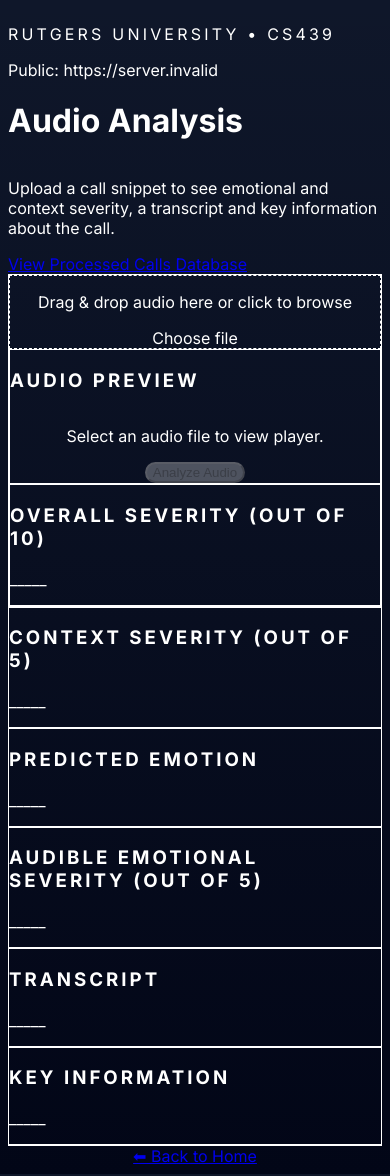
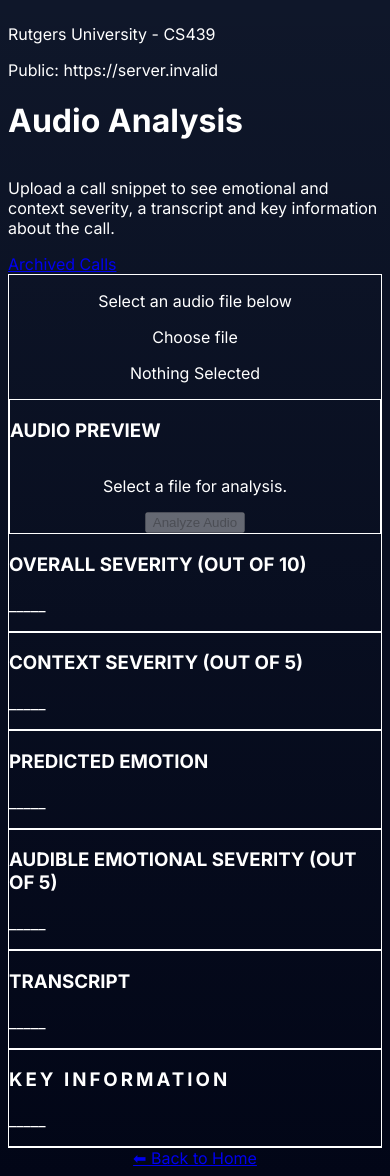
Before and after one commit to Shlok2004/DS_Project, a Next.js app: page /analyze in a window 390 px wide. Built offline with nearby package versions, Linux system fonts and the light colour scheme; no server answers.

Commit message:
Fixed call page styling bugs

```diff
--- a/app/analyze/page.tsx
+++ b/app/analyze/page.tsx
@@ -84,48 +84,37 @@ export default function AnalyzePage() {
     };
   }, [audioPath]);
 
-  console.log("ENV TEST:", process.env.NEXT_PUBLIC_API_URL);
+  console.log("ENV EXISTS:", process.env.NEXT_PUBLIC_API_URL);
 
   return (
-    <div className="min-h-screen bg-gradient-to-b from-black via-slate-900 to-black text-slate-100 flex items-center justify-center px-6 py-10">
-      <div className="w-full max-w-6xl flex flex-col gap-6">
+    <div className="min-h-screen">
+      <div className="w-full">
 
         {/* HEADER */}
-        <header className="flex flex-col gap-3">
-          <p className="text-xs uppercase tracking-[0.2em] text-red-400">
-            Rutgers University • CS439
+        <header className="flex flex-col">
+          <p>
+            Rutgers University - CS439
           </p>
           <div>
             Public: {process.env.NEXT_PUBLIC_API_URL}
           </div>
-          <h1 className="text-3xl font-bold">Audio Analysis</h1>
-
-          <p className="text-sm text-slate-300 max-w-2xl">
-            Upload a call snippet to see emotional and context severity, a transcript and key information about the call.
-          </p>
-
-          {/* NEW BUTTON → Calls Database */}
+          <h1 className="text-3xl">Audio Analysis</h1>
+          <p>Upload a call snippet to see emotional and context severity, a transcript and key information about the call.</p>
+          {/* ARCHIVED CALLS */}
           <Link
             href="/calls"
-            className="inline-block w-fit px-5 py-2 rounded-full bg-slate-800 text-white text-sm font-semibold shadow-md hover:bg-slate-700 transition"
           >
-            View Processed Calls Database
+            Archived Calls
           </Link>
         </header>
 
         {/* MAIN GRID */}
-        <div className="grid grid-cols-1 lg:grid-cols-[1.05fr_1fr] gap-5">
-
-          {/* LEFT PANEL */}
-          <section className="bg-slate-950 border border-slate-800 rounded-2xl p-5 flex flex-col gap-4">
-
+        <div>
+          <section className="border">
             {/* UPLOAD */}
-            <div className="border border-dashed border-slate-700 rounded-xl p-5 flex flex-col items-center bg-slate-900/70">
-              <p className="text-sm text-slate-200 mb-3">
-                Drag & drop audio here or click to browse
-              </p>
-
-              <label className="px-5 py-2 bg-red-600 rounded-full text-white cursor-pointer font-semibold hover:bg-red-500 transition">
+            <div className="flex flex-col items-center">
+              <p>Select an audio file below</p>
+              <label>
                 Choose file
                 <input
                   type="file"
@@ -136,20 +125,18 @@ export default function AnalyzePage() {
                 />
               </label>
 
-              {file && (
-                <p className="mt-3 text-xs text-slate-200">
-                  Selected: <span className="font-semibold">{file.name}</span>
-                </p>
-              )}
+              {file ? (
+                <p>Selected: <span>{file.name}</span></p>
+              ) : (<p>Nothing Selected</p>)}
             </div>
 
             {/* AUDIO PREVIEW */}
-            <div className="bg-slate-900 border border-slate-800 rounded-xl p-4">
-              <h3 className="text-xs uppercase tracking-[0.16em] text-slate-300 mb-1">
-                Audio Preview
+            <div className="border">
+              <h3>
+                AUDIO PREVIEW
               </h3>
 
-              <div className="h-16 flex items-center justify-center">
+              <div className="flex justify-center">
                 {audioPath ? (
                   <audio
                     className="w-full"
@@ -157,25 +144,20 @@ export default function AnalyzePage() {
                     src={audioPath}
                     controls
                   >
-                    Invalid audio file.
+                    Invalid audio.
                   </audio>
                 ) : (
-                  <p className="text-sm text-slate-500">
-                    Select an audio file to view player.
+                  <p>
+                    Select a file for analysis.
                   </p>
                 )}
               </div>
 
-              {/* ACTION BUTTONS */}
-              <div className="flex justify-center mt-3 text-xs">
-
+              {/* ANALYZE BUTTON */}
+              <div className="flex justify-center">
                 <button
                   onClick={analyze}
                   disabled={!file || processing}
-                  className={`px-4 py-1 rounded-full font-semibold ${file && !processing
-                    ? "bg-red-600 text-white hover:bg-red-500"
-                    : "bg-slate-800 text-slate-500"
-                    }`}
                 >
                   {processing ? "Analyzing…" : "Analyze Audio"}
                 </button>
@@ -183,66 +165,39 @@ export default function AnalyzePage() {
             </div>
 
             {/* SEVERITY */}
-            <div className="bg-slate-900 border border-slate-800 rounded-xl p-4">
-              <h3 className="text-xs uppercase tracking-[0.16em] text-slate-300 mb-1">
-                Overall Severity (Out of 10)
-              </h3>
-              <p className="text-9xl font-bold">
-                {contextSev !== null && emotionSev !== null ? contextSev + emotionSev : "_____"}
-              </p>
-              <div className="h-3 bg-slate-800 rounded-full mt-2 overflow-hidden">
-                <div
-                  className="h-full bg-gradient-to-r from-emerald-400 via-amber-300 to-red-500"
-                />
-              </div>
+            <div>
+              <h3>OVERALL SEVERITY (OUT OF 10)</h3>
+              <p>{contextSev !== null && emotionSev !== null ? contextSev + emotionSev : "_____"}</p>
             </div>
 
           </section>
 
           {/* CONTEXT SEVERITY */}
-          <div className="bg-slate-900 border border-slate-800 rounded-xl p-4">
-            <h3 className="text-xs uppercase tracking-[0.16em] text-red-400 mb-2">
-              Context Severity (Out of 5)
-            </h3>
-            <p className="text-9xl font-bold">
-              {contextSev !== null ? contextSev : "_____"}
-            </p>
+          <div className="border">
+            <h3>CONTEXT SEVERITY (OUT OF 5)</h3>
+            <p>{contextSev !== null ? contextSev : "_____"}</p>
           </div>
 
           {/* EMOTIONS */}
-          <div className="bg-slate-900 border border-slate-800 rounded-xl p-4">
-            <h3 className="text-xs uppercase tracking-[0.16em] text-red-400 mb-2">
-              Predicted Emotion
-            </h3>
-            <p className="text-9xl font-bold">
-              {emotions !== null ? emotions : "_____"}
-            </p>
+          <div className="border">
+            <h3>PREDICTED EMOTION</h3>
+            <p>{emotions !== null ? emotions : "_____"}</p>
           </div>
 
           {/* EMOTIONAL SEVERITY */}
-          <div className="bg-slate-900 border border-slate-800 rounded-xl p-4">
-            <h3 className="text-xs uppercase tracking-[0.16em] text-red-400 mb-2">
-              Audible Emotional Severity (Out of 5)
-            </h3>
-            <p className="text-9xl font-bold">
-              {emotionSev !== null ? emotionSev : "_____"}
-            </p>
+          <div className="border">
+            <h3>AUDIBLE EMOTIONAL SEVERITY (OUT OF 5)</h3>
+            <p>{emotionSev !== null ? emotionSev : "_____"}</p>
           </div>
 
           {/* TRANSCRIPT */}
-          <div className="bg-slate-900 border border-slate-800 rounded-xl p-4">
-            <h3 className="text-xs uppercase tracking-[0.16em] text-red-400 mb-2">
-              Transcript
-            </h3>
-            <p className="text-9xl font-bold">
-              {transcript !== null ? transcript : "_____"}
-            </p>
-            <p className="text-sm text-slate-100">
-            </p>
+          <div className="border">
+            <h3>TRANSCRIPT</h3>
+            <p>{transcript !== null ? transcript : "_____"}</p>
           </div>
 
           {/* KEYWORDS */}
-          <div className="bg-slate-900 border border-slate-800 rounded-xl p-4">
+          <div className="border">
             <h3 className="text-xs uppercase tracking-[0.16em] text-red-400 mb-2">
               Key Information
             </h3>
@@ -268,7 +223,7 @@ export default function AnalyzePage() {
                   <h1>WEAPONS</h1>
                   <p>{keyDetails.weapon}</p>
                 </div>
-              </div>) : (<p className="text-9xl font-bold">_____</p>)}
+              </div>) : (<p>_____</p>)}
           </div>
         </div>
       </div>
```
